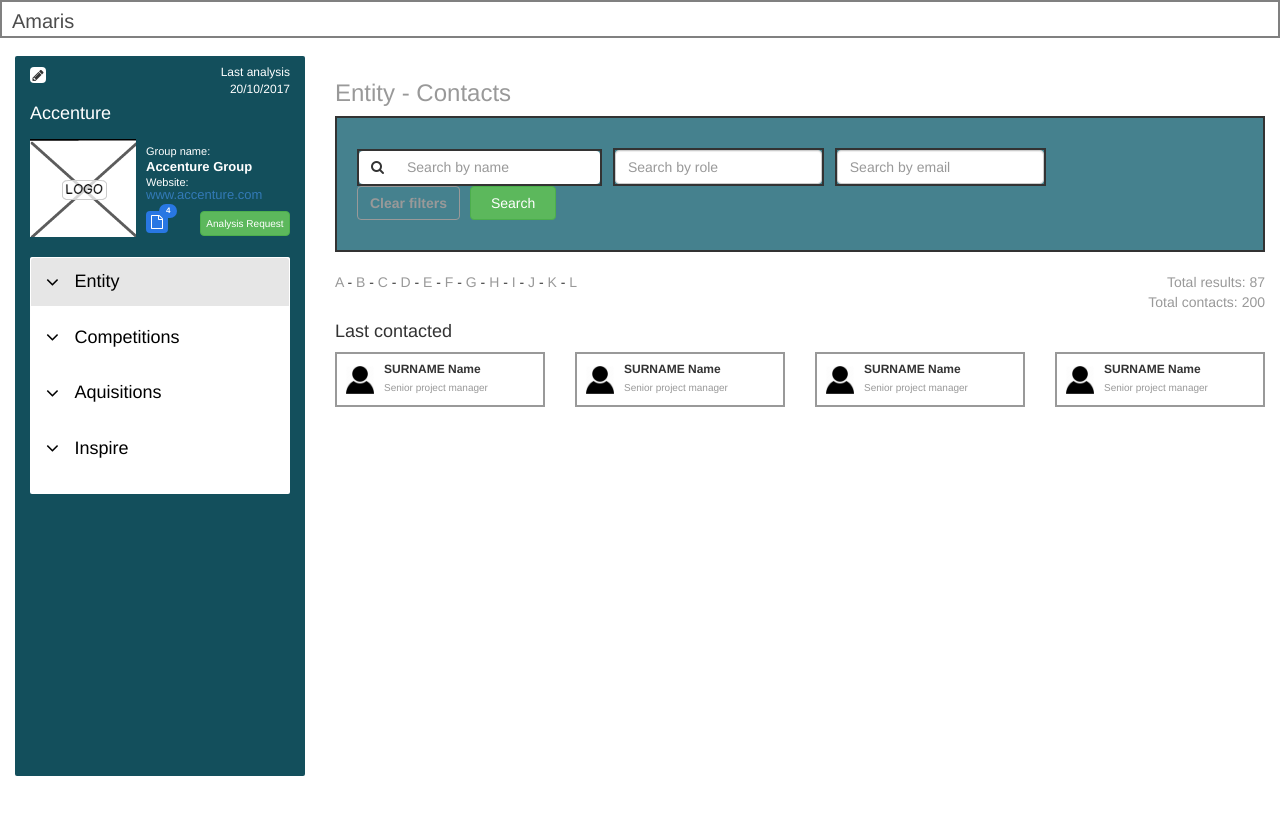
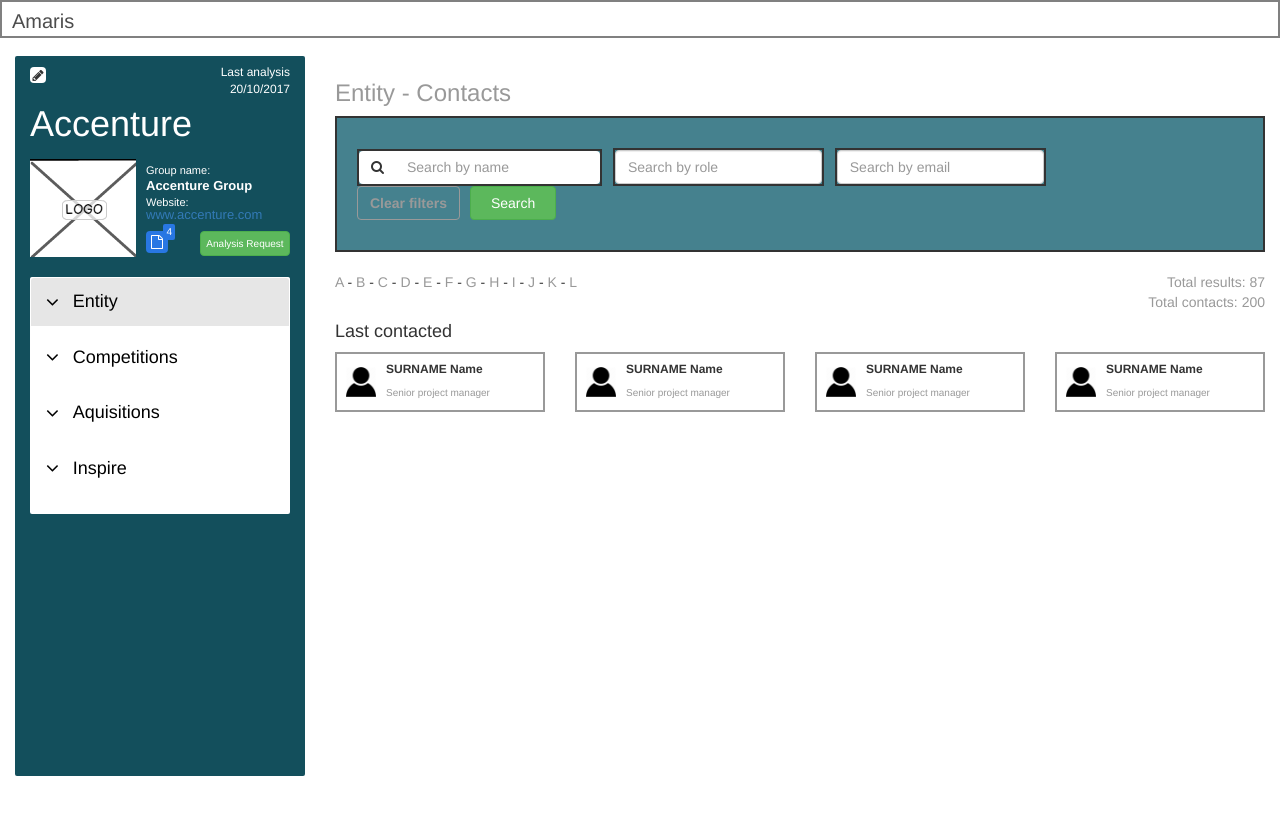
Before and after one commit to babycasper123/Accenture_task, a plain HTML site: page index.html in a window 1280 px wide. Drawn offline with Linux system fonts and the light colour scheme.

Commit message:
18-10-2017

```diff
--- a/css/style.css
+++ b/css/style.css
@@ -44,6 +44,7 @@
     height: 22px;
     font-size: 14px;
     line-height: 0;
+    position: relative;
 }
 .last-analys{
     color: #FFFFFF;
@@ -56,7 +57,6 @@
 }
 .company-name{
     color: white;
-    padding: 10px 0 0 0;
 }
 .file-count{
     font-size: 15px;
@@ -68,10 +68,13 @@
 }
 .badge-notify{
     background: #2877E3;
-    position: relative;
-    left: -13px;
-    top: -11px;
-    font-size: 8px;
+    position: absolute;
+    right: -8px;
+    top: -8px;
+    font-size: 10px;
+    padding: 3px;
+    border-radius: 2px;
+    line-height: 1;
 }
 .analyse-btn{
     font-size: 10px;
@@ -93,9 +96,11 @@
     font-size: 20px;
     vertical-align: middle;
 }
-.collapse-arrow a{
-    text-decoration: none;
-    color: black;
+.collapse-arrow a,
+.expand-nav{
+    text-decoration: none !important;
+    color: black !important;
+    display: block;
 }
 .collapse-title{
     font-size: 18px;
@@ -109,14 +114,19 @@
     font-weight: 600;
 }
 
+.side-navigation .panel-heading:hover{
+    background-color: #E6E6E6;
+}
+
 .panel-heading.open{
     background-color: #E6E6E6;
 }
 .collapse-links{
-    list-style:none;
+    list-style: none;
     font-size: 15px;
     line-height: 3;
     margin-left: 20px;
+    padding: 0 0 0 10px;
 }
 .collapse li{
     cursor: pointer;
@@ -188,7 +198,6 @@
 .vcard-name{
     font-weight: 600;
     font-size: 12px;
-    margin: 0;
 }
 .vcard-designation{
     color: #999999;
@@ -213,6 +222,7 @@
 }
 .website-name{
     font-size: 13px;
+    display: block;
 }
 .website-address{
     line-height: 1;
@@ -231,7 +241,7 @@
     margin-right: 7px;
 }
 .user-thumb{
-    width: 28px;
+    width: 30px;
 }
 .user-image{
     max-width: 100%;
--- a/index.html
+++ b/index.html
@@ -29,9 +29,7 @@
                                                 </div>
                                         </div>
 
-                                        <div class="company-name">
-                                                <h4>Accenture</h4>
-                                        </div>
+                                        <h1 class="company-name">Accenture</h1>
 
                                         <div class="media">
                                                 <div class="media-left">
@@ -47,13 +45,13 @@
                                                                 </div>
                                                                 <div class="website-address">
                                                                         <span class="info-title">Website:</span>
-                                                                        <div class="website-name">
-                                                                                <span><a href="https://www.accenture.com" title="Accenture">www.accenture.com</a></span>
-                                                                        </div>
+                                                                        <a href="https://www.accenture.com" title="Accenture" class="website-name">www.accenture.com</a>
                                                                 </div>
                                                                 <div class="analysis-btns">
-                                                                        <button type="button" class="btn file-button"><i class="fa fa-file-o"></i></button>
-                                                                        <span class="badge badge-notify">4</span>
+                                                                        <button type="button" class="btn file-button">
+                                                                                <i class="fa fa-file-o"></i>
+                                                                                <span class="badge-notify">4</span>
+                                                                        </button>
                                                                         <button type="button" class="btn btn-success analyse-btn" data-toggle="modal" data-target="#myModal">Analysis Request</button>
                                                                 </div>
                                                         </div>
@@ -64,13 +62,12 @@
                                                 <div class="panel-group" id="accordion">
                                                         <div class="panel side-navigation">
                                                                 <div class="panel-heading nav-header open">
-                                                                        <span class="collapse-arrow">
-                                                                                <a title="arrow-down" data-toggle="collapse" data-parent="#accordion" href="#collapse1">
-                                                                                        <i class="fa fa-angle-down"></i>
-                                                                                </a>
-                                                                        </span>
-                                                                        <span class="collapse-title">Entity</span>
+                                                                        <a title="arrow-down" class="expand-nav" data-toggle="collapse" data-parent="#accordion" href="#collapse1">
+                                                                                <span class="collapse-arrow"><i class="fa fa-angle-down"></i></span>
+                                                                                <span class="collapse-title">Entity</span>
+                                                                        </a>
                                                                 </div>
+
                                                                 <div id="collapse1" class="panel-collapse collapse">
                                                                         <div class="panel-body">
                                                                                 <ul class="collapse-links">
@@ -85,12 +82,10 @@
                                                         </div>
                                                         <div class="panel side-navigation">
                                                                 <div class="panel-heading">
-                                                                        <span class="collapse-arrow">
-                                                                                <a title="arrow-down" data-toggle="collapse" data-parent="#accordion" href="#collapse2">
-                                                                                        <i class="fa fa-angle-down"></i>
-                                                                                </a>
-                                                                        </span>
-                                                                        <span class="collapse-title">Competitions</span>
+                                                                        <a title="arrow-down" class="expand-nav" data-toggle="collapse" data-parent="#accordion" href="#collapse2">
+                                                                                <span class="collapse-arrow"><i class="fa fa-angle-down"></i></span>
+                                                                                <span class="collapse-title">Competitions</span>
+                                                                        </a>
                                                                 </div>
                                                                 <div id="collapse2" class="panel-collapse collapse">
                                                                         <div class="panel-body">
@@ -106,12 +101,10 @@
                                                         </div>
                                                         <div class="panel side-navigation">
                                                                 <div class="panel-heading">
-                                                                        <span class="collapse-arrow">
-                                                                                <a title="arrow-down" data-toggle="collapse" data-parent="#accordion" href="#collapse3">
-                                                                                        <i class="fa fa-angle-down"></i>
-                                                                                </a>
-                                                                        </span>
-                                                                        <span class="collapse-title">Aquisitions</span>
+                                                                        <a title="arrow-down" class="expand-nav" data-toggle="collapse" data-parent="#accordion" href="#collapse3">
+                                                                                <span class="collapse-arrow"><i class="fa fa-angle-down"></i></span>
+                                                                                <span class="collapse-title">Aquisitions</span>
+                                                                        </a>
                                                                 </div>
                                                                 <div id="collapse3" class="panel-collapse collapse">
                                                                         <div class="panel-body">
@@ -127,12 +120,10 @@
                                                         </div>
                                                         <div class="panel side-navigation">
                                                                 <div class="panel-heading">
-                                                                        <span class="collapse-arrow">
-                                                                                <a title="arrow-down" data-toggle="collapse" data-parent="#accordion" href="#collapse4">
-                                                                                        <i class="fa fa-angle-down"></i>
-                                                                                </a>
-                                                                        </span>
-                                                                        <span class="collapse-title">Inspire</span>
+                                                                        <a title="arrow-down" class="expand-nav" data-toggle="collapse" data-parent="#accordion" href="#collapse4">
+                                                                                <span class="collapse-arrow"><i class="fa fa-angle-down"></i></span>
+                                                                                <span class="collapse-title">Inspire</span>
+                                                                        </a>
                                                                 </div>
                                                                 <div id="collapse4" class="panel-collapse collapse">
                                                                         <div class="panel-body">
@@ -256,7 +247,7 @@
                                                                                 </div>
                                                                         </div>
                                                                         <div class="media-body">
-                                                                                <h5 class="vcard-name">SURNAME Name</h5>
+                                                                                <h4 class="media-heading vcard-name">SURNAME Name</h4>
                                                                                 <span class="vcard-designation">Senior project manager</span>
                                                                                 <div class="contact-btns">
                                                                                         <button type="button" class="btn btn-link mail-button"><i class="fa fa-envelope"></i></button>
@@ -277,7 +268,7 @@
                                                                                 </div>
                                                                         </div>
                                                                         <div class="media-body">
-                                                                                <h5 class="vcard-name">SURNAME Name</h5>
+                                                                                <h4 class="media-heading vcard-name">SURNAME Name</h4>
                                                                                 <span class="vcard-designation">Senior project manager</span>
                                                                                 <div class="contact-btns">
                                                                                         <button type="button" class="btn btn-link mail-button"><i class="fa fa-envelope"></i></button>
@@ -297,7 +288,7 @@
                                                                                 </div>
                                                                         </div>
                                                                         <div class="media-body">
-                                                                                <h5 class="vcard-name">SURNAME Name</h5>
+                                                                                <h4 class="media-heading vcard-name">SURNAME Name</h4>
                                                                                 <span class="vcard-designation">Senior project manager</span>
                                                                                 <div class="contact-btns">
                                                                                         <button type="button" class="btn btn-link mail-button"><i class="fa fa-envelope"></i></button>
@@ -317,7 +308,8 @@
                                                                                 </div>
                                                                         </div>
                                                                         <div class="media-body">
-                                                                                <h5 class="vcard-name">SURNAME Name</h5>
+
+                                                                                <h4 class="media-heading vcard-name">SURNAME Name</h4>
                                                                                 <span class="vcard-designation">Senior project manager</span>
                                                                                 <div class="contact-btns">
                                                                                         <button type="button" class="btn btn-link mail-button"><i class="fa fa-envelope"></i></button>
```
Also changed, not shown: js/custom.js (+2 -11 lines).
